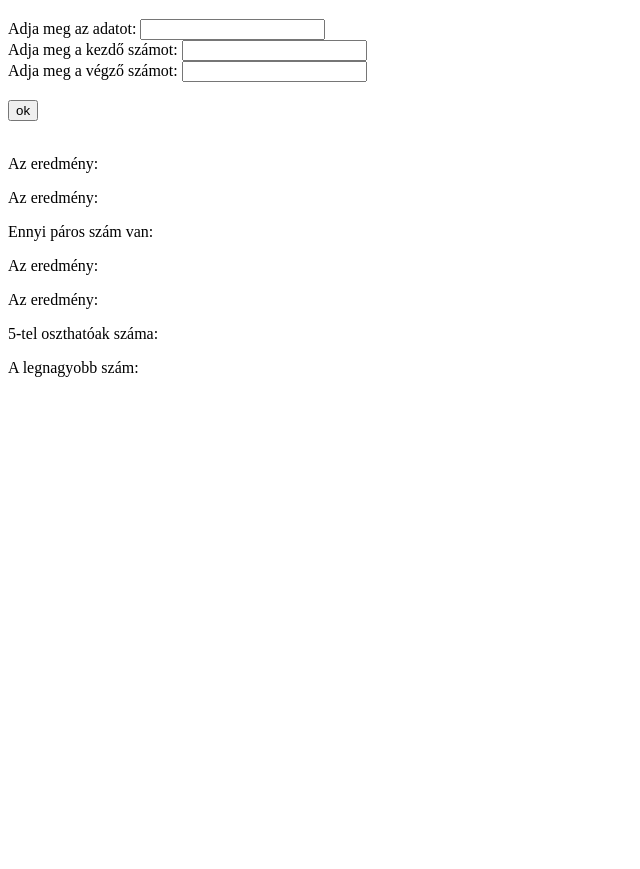
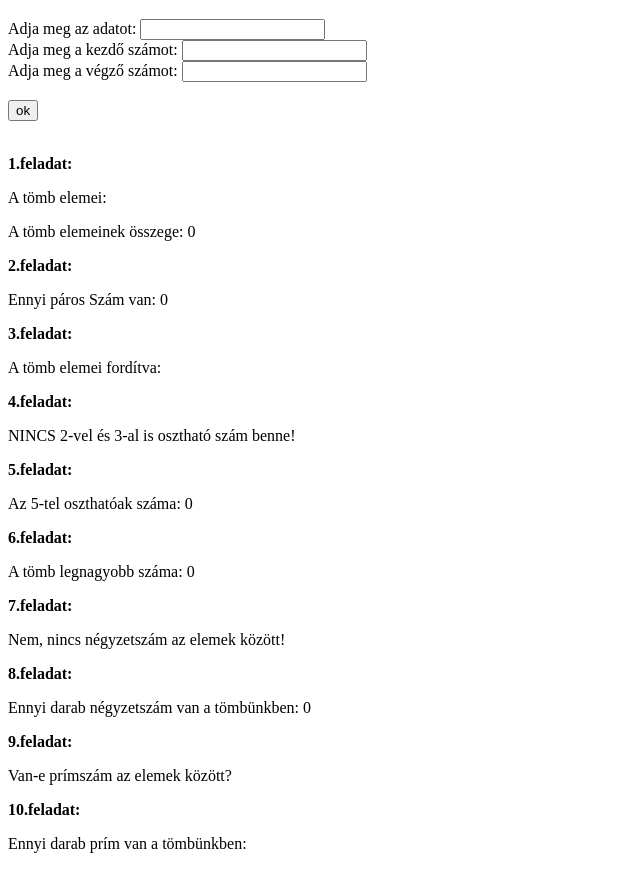
Before and after one commit to Norfirion/KozosJavaAlapok, a plain HTML site: page JavaScriptAlapok/public_html/index.html in a window 1280 px wide. Both pictures are taken after a click on the button "ok". Shown: the part 61-930 px from the top of the page, without its empty margins (0-640 px from the left). Before the commit the page ends 800 px from the top, so only its background shows below. Drawn offline with Linux system fonts and the light colour scheme.

Commit message:
nyolcKesz

```diff
--- a/JavaScriptAlapok/public_html/index.html
+++ b/JavaScriptAlapok/public_html/index.html
@@ -22,26 +22,57 @@
             <input type="button" onclick="dolgozz()" id="ok" name="ok" value="ok"><br><br>
         </form>
         <article>
+            <p><b>1.feladat:</b></p>
             <p id="szoveg">
-                Az eredmény:
+                A tömb elemei:
             </p>
             <p id="osszeg">
-                Az eredmény:
+                A tömb elemeinek összege:
             </p>
+
+            <p><b>2.feladat:</b></p>
             <p id="paros">
-                Ennyi páros szám van:
+                Ennyi páros Szám van:
             </p>
+
+            <p><b>3.feladat:</b></p>
             <p id="forditottTomb">
-                Az eredmény:
+                A tömb elemei fordítva:
             </p>
+
+            <p><b>4.feladat:</b></p>
             <p id="kettoHaromOszt">
-                Az eredmény:
+                Van-e olyan szám az elemek között amely 2-vel és 3-al is osztódik?
             </p>
+
+            <p><b>5.feladat:</b></p>
             <p id="oszthato">
-                    5-tel oszthatóak száma:
+                Az 5-tel oszthatóak száma:
             </p>
+
+            <p><b>6.feladat:</b></p>
             <p id="legn">
-                    A legnagyobb szám:
+                A tömb legnagyobb száma:
+            </p>
+
+            <p><b>7.feladat:</b></p>
+            <p id="negyzetSz">
+                Van-e négyzetszám?
+            </p>
+
+            <p><b>8.feladat:</b></p>
+            <p id="negyzetSzOssz">
+                Ennyi darab négyzetszám van a tömbünkben:
+            </p>
+
+            <p><b>9.feladat:</b></p>
+            <p id="vanePrim">
+                Van-e prímszám az elemek között?
+            </p>
+
+            <p><b>10.feladat:</b></p>
+            <p id="primDB">
+                Ennyi darab prím van a tömbünkben:
             </p>
         </article>
         </main>
--- a/JavaScriptAlapok/public_html/javaAlapok.js
+++ b/JavaScriptAlapok/public_html/javaAlapok.js
@@ -8,7 +8,7 @@ function feltolt(db, tol, ig){
         tomb[i]=vel;
     }
     console.log(tomb);
-    document.getElementById("szoveg").innerHTML="A tomb elemei: "+tomb.join(",");
+    document.getElementById("szoveg").innerHTML="A tömb elemei: "+tomb.join(",");
 }
 // 1. Feladat
 function osszegzes(){
@@ -16,27 +16,24 @@ function osszegzes(){
     for (var i = 0; i < tomb.length; i++) {
         osszeg += tomb[i];
     }
-    document.getElementById("osszeg").innerHTML = "Az elemek összege: " + osszeg;
+    document.getElementById("osszeg").innerHTML = "A tömb elemeinek összege: " + osszeg;
 }
 // 2. Feladat
 function paros() {
     var parosszam = 0;
-    for (var i = 0; i < tomb.length; i++){
-<<<<<<< HEAD
-        if (tomb[i]%2 === 0){
-=======
-        if (tomb[i]%2 === 0 && tomb[i] !== 0 ){
->>>>>>> 05f8308e6f820d0d0ef33adf106591512ee5feea
-            parosszam += 1;
+    for (var i = 0; i < tomb.length; i++) {
+        if (tomb[i] % 2 === 0) {
+            if (tomb[i] % 2 === 0 && tomb[i] !== 0) {
+                parosszam += 1;
+            }
         }
     }
-    document.getElementById("paros").innerHTML="Ennyi páros Szám van:" + parosszam;
+    document.getElementById("paros").innerHTML="Ennyi páros Szám van: " + parosszam;
 }
 // 3. Feladat
 function forditTomb() {
     var fTomb = [];
     var j = 0;
-    var iras = "";
     for (var i = (tomb.length-1); i > -1; i--) {
         fTomb[j] = tomb[i];
         j++;
@@ -52,7 +49,7 @@ function otteloszthato() {
             oszthat += 1;
         }
     }
-    document.getElementById("oszthato").innerHTML = "5-tel oszthatók száma: " + oszthat;
+    document.getElementById("oszthato").innerHTML = "Az 5-tel oszthatóak száma: " + oszthat;
 }
 // 5. Feladat
 function legNagyobb() {
@@ -62,7 +59,7 @@ function legNagyobb() {
             vel2 = tomb[i] ;
         }
     }
-    document.getElementById("legn").innerHTML = "A legnagyobb szám: " + vel2;
+    document.getElementById("legn").innerHTML = "A tömb legnagyobb száma: " + vel2;
 }
 // 6. Feladat
 function kettoHarom() {
@@ -80,12 +77,30 @@ function kettoHarom() {
         document.getElementById("kettoHaromOszt").innerHTML = "NINCS 2-vel és 3-al is osztható szám benne!";
     }
 }
-// 7. Feladat
+// 7. Feladat - 8. Feladat
 function negyzetSzam() {
+    var van = false;
+    var darabja = 0;
+    for (var i = 0; i < tomb.length; i++) {
+        if (Math.sqrt(tomb[i]) % 1 === 0 && !(tomb[i] === 1)) {
+            van = true;
+            darabja++;
+        }
+    }
+    if (van) {
+        document.getElementById("negyzetSz").innerHTML = "Igen, van négyzetszám az elemek között!";
+    } else {
+        document.getElementById("negyzetSz").innerHTML = "Nem, nincs négyzetszám az elemek között!";
+    }
+
+    document.getElementById("negyzetSzOssz").innerHTML = "Ennyi darab négyzetszám van a tömbünkben: " + darabja;
+}
+// 9. Feladat
+function primVanE() {
 
 }
-// 8. Feladat
-function negyzetOssz() {
+// 10. Feladat
+function primDarab() {
 
 }
 
@@ -108,7 +123,6 @@ function dolgozz() {
 
 function init() {
     console.log("Itt vagyok!");
-    document.getElementById("szoveg").innerHTML = "A JS dolgozik! ";
     document.getElementById("ok").addEventListener("click", dolgozz);
 }
 
```
